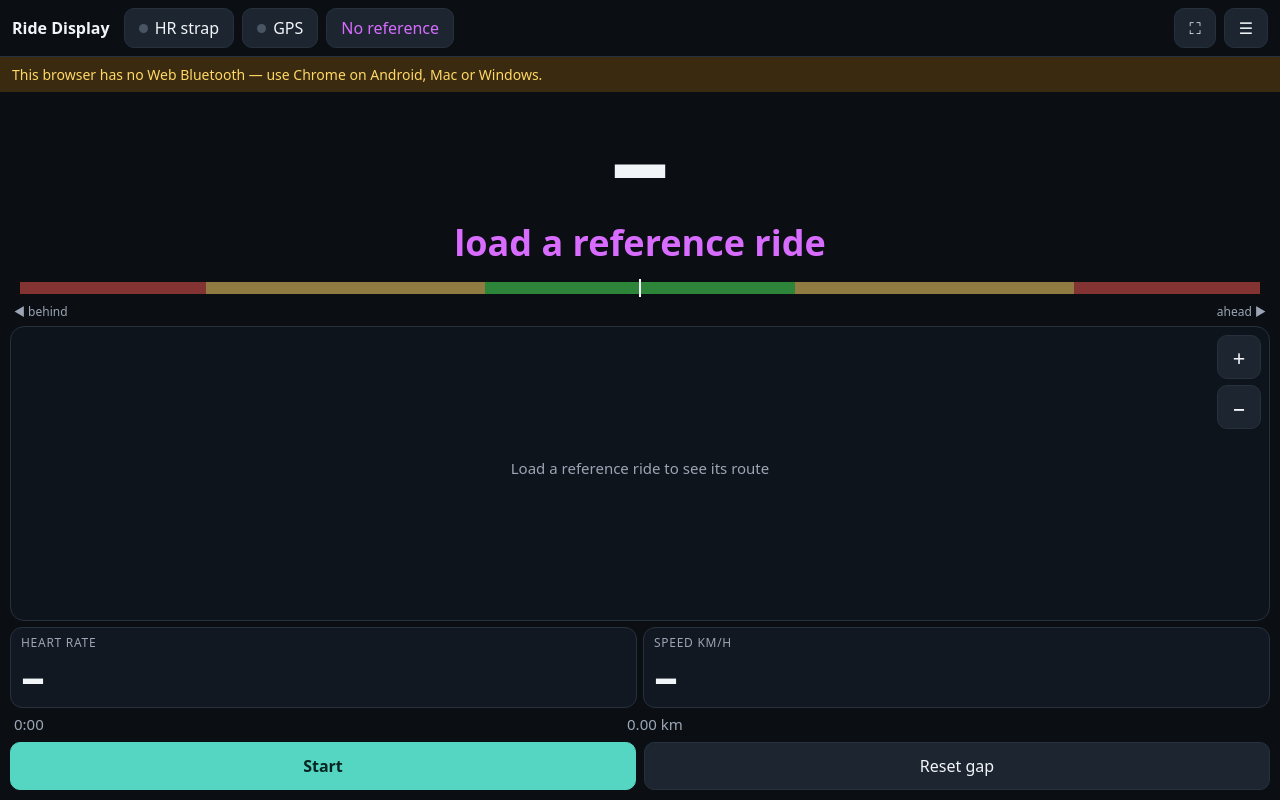
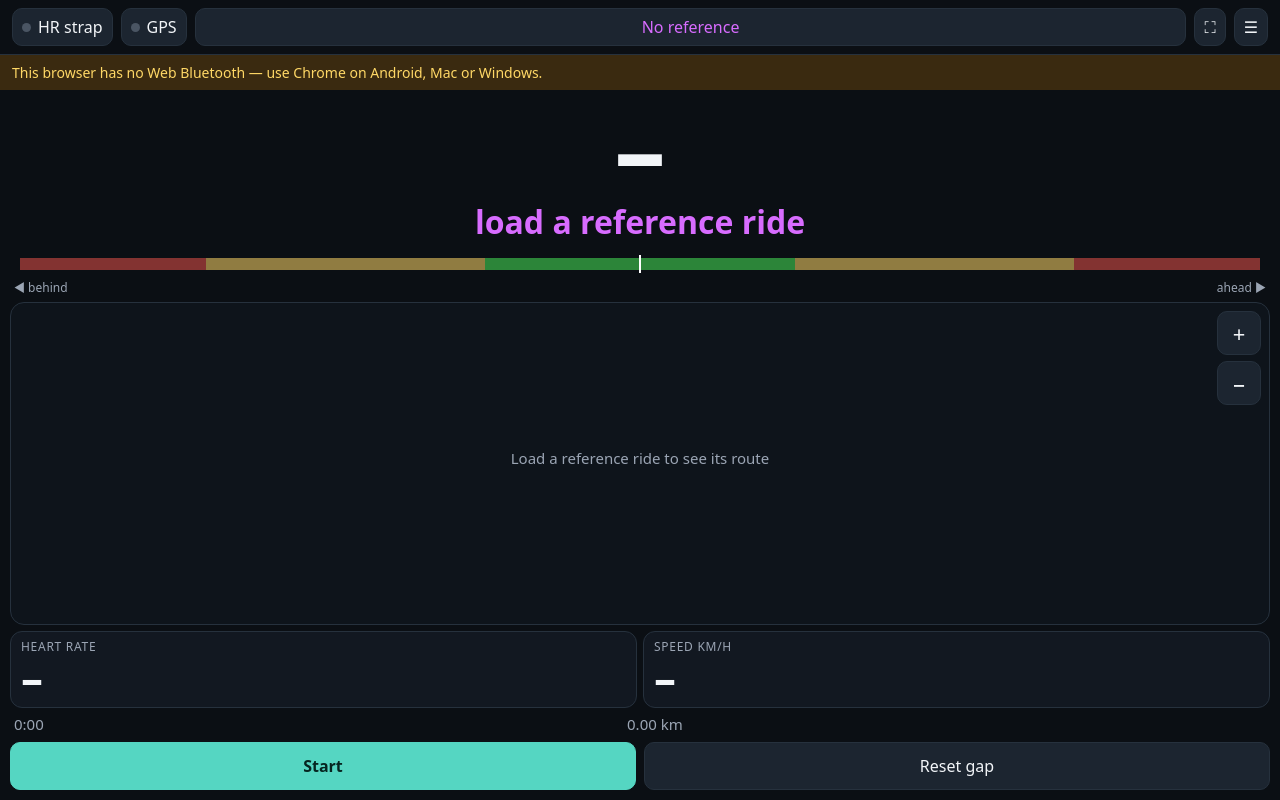
Before and after one commit to ueaxel/ride-display, a plain HTML site: page index.html in a window 1280 px wide. Drawn offline with Linux system fonts and the light colour scheme.

Commit message:
Phone screen fits any height, Start always visible, one-row header
Co-Authored-By: Claude Opus 5.5 <noreply@anthropic.com>
Claude-Session: https://claude.ai/code/session_017GbYgMxaipzRd5wmChrxZL

```diff
--- a/index.html
+++ b/index.html
@@ -11,7 +11,7 @@
   :root { --bg:#0B0F14; --panel:#121821; --line:#26313D; --muted:#9BA5B4; --text:#F2F5F8;
           --teal:#55D6C2; --ghost:#D86CFF; --accent:#FFD866; --hr:#FF6B6B; --green:#4AE858; --yellow:#FFD866; --red:#E8524A; }
   * { box-sizing: border-box; }
-  html, body { margin:0; height:100%; background:var(--bg); color:var(--text);
+  html, body { margin:0; height:100%; height:100dvh; background:var(--bg); color:var(--text);
     font-family: system-ui, -apple-system, "Segoe UI", Roboto, sans-serif; -webkit-tap-highlight-color: transparent; }
   body { display:flex; flex-direction:column; overflow:hidden; }
   button, select, input { font: inherit; color: var(--text); }
@@ -65,22 +65,27 @@
   /* ---------- phone: handlebar ghost screen ---------- */
   #ghost { flex:1; display:none; flex-direction:column; min-height:0; }
   body[data-mode=ghost] #ghost { display:flex; }
-  body[data-mode=ghost] header .wide { display:none; }
+  body[data-mode=ghost] header .wide, body[data-mode=ghost] header .title { display:none; }
+  body[data-mode=ghost] header { flex-wrap:nowrap; }
+  body[data-mode=ghost] header button { padding:7px 9px; flex:none; }
+  body[data-mode=ghost] header #btnRef { flex:1 1 auto; min-width:0; }
+  body[data-mode=ghost] .refname { display:block; max-width:100%; white-space:nowrap; }
+  body[data-mode=ghost] header .spacer { display:none; }
   .gapbox { text-align:center; padding:6px 10px 0; }
-  .gapbig { font-size:min(26vw, 15vh); font-weight:800; line-height:1; font-variant-numeric: tabular-nums; }
+  .gapbig { font-size:min(26vw, 13dvh); font-weight:800; line-height:1; font-variant-numeric: tabular-nums; }
   .gapbig .unit { font-size:.35em; }
-  .gapsec { font-size:min(8vw, 4.5vh); font-weight:600; color:var(--ghost); font-variant-numeric: tabular-nums; }
+  .gapsec { font-size:min(8vw, 4dvh); font-weight:600; color:var(--ghost); font-variant-numeric: tabular-nums; }
   #gauge { height:30px; margin:6px 14px 0; width:auto; }
   .gaugelab { display:flex; justify-content:space-between; margin:0 14px; color:var(--muted); font-size:12px; }
-  #gmapWrap { flex:1; min-height:120px; position:relative; margin:6px 10px; border-radius:14px; overflow:hidden; background:#0E141B; border:1px solid var(--line); }
+  #gmapWrap { flex:1; min-height:60px; position:relative; margin:6px 10px; border-radius:14px; overflow:hidden; background:#0E141B; border:1px solid var(--line); }
   .zoom { position:absolute; right:8px; top:8px; display:flex; flex-direction:column; gap:6px; }
   .zoom button { width:44px; height:44px; padding:0; font-size:22px; }
   .offroute { position:absolute; left:8px; top:8px; background:var(--red); color:#fff; border-radius:8px; padding:4px 8px; font-size:13px; display:none; }
   .gnums { display:grid; grid-template-columns: minmax(0, 1fr) minmax(0, 1fr); gap:6px; padding:0 10px; }
   .gnum { background:var(--panel); border:1px solid var(--line); border-radius:12px; padding:6px 10px; }
-  .gnum .v { font-size:min(11vw, 6vh); font-weight:700; line-height:1.05; font-variant-numeric: tabular-nums; }
-  .gnum .r { white-space:nowrap; overflow:hidden; text-overflow:ellipsis; font-size:min(5.5vw, 3vh); color:var(--ghost); font-variant-numeric: tabular-nums; }
-  .gfoot { display:flex; gap:8px; padding:8px 10px 10px; }
+  .gnum .v { font-size:min(11vw, 5.5dvh); font-weight:700; line-height:1.05; font-variant-numeric: tabular-nums; }
+  .gnum .r { white-space:nowrap; overflow:hidden; text-overflow:ellipsis; font-size:min(5.5vw, 2.8dvh); color:var(--ghost); font-variant-numeric: tabular-nums; }
+  .gfoot { display:flex; gap:8px; padding:8px 10px max(10px, env(safe-area-inset-bottom)); flex:none; }
   .gfoot button { flex:1; padding:12px 6px; font-size:16px; }
   .gline { display:flex; justify-content:space-between; padding:6px 14px 0; color:var(--muted); font-size:15px; font-variant-numeric: tabular-nums; }
 
--- a/sw.js
+++ b/sw.js
@@ -1,6 +1,6 @@
 // Offline copy of the app, so the handlebar phone works without a network.
 // Network first (you always get the newest version when online), cache as fallback.
-const CACHE = 'ride-display-v17';
+const CACHE = 'ride-display-v18';
 const FILES = ['./', 'index.html', 'manifest.webmanifest', 'icon.svg', 'js/app.js', 'js/reference.js',
   'js/sensors.js', 'js/hrmodel.js', 'js/ghost.js', 'js/draw.js', 'js/streets.js', 'js/fitwriter.js', 'js/clips.js', 'js/view360.js', 'js/junctions.js', 'js/videoscreen.js'];
 self.addEventListener('install', e => e.waitUntil(caches.open(CACHE).then(c => c.addAll(FILES)).then(() => self.skipWaiting())));
```
